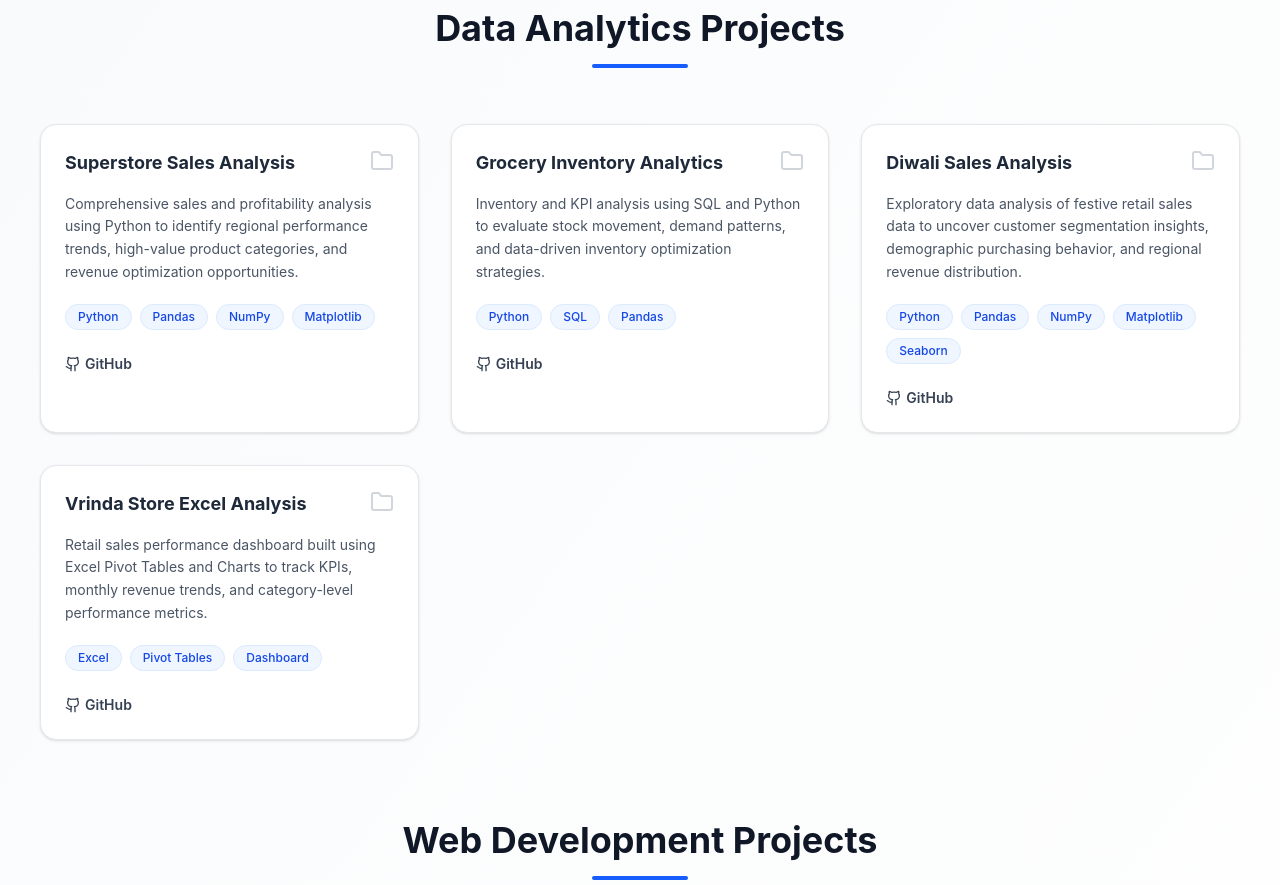
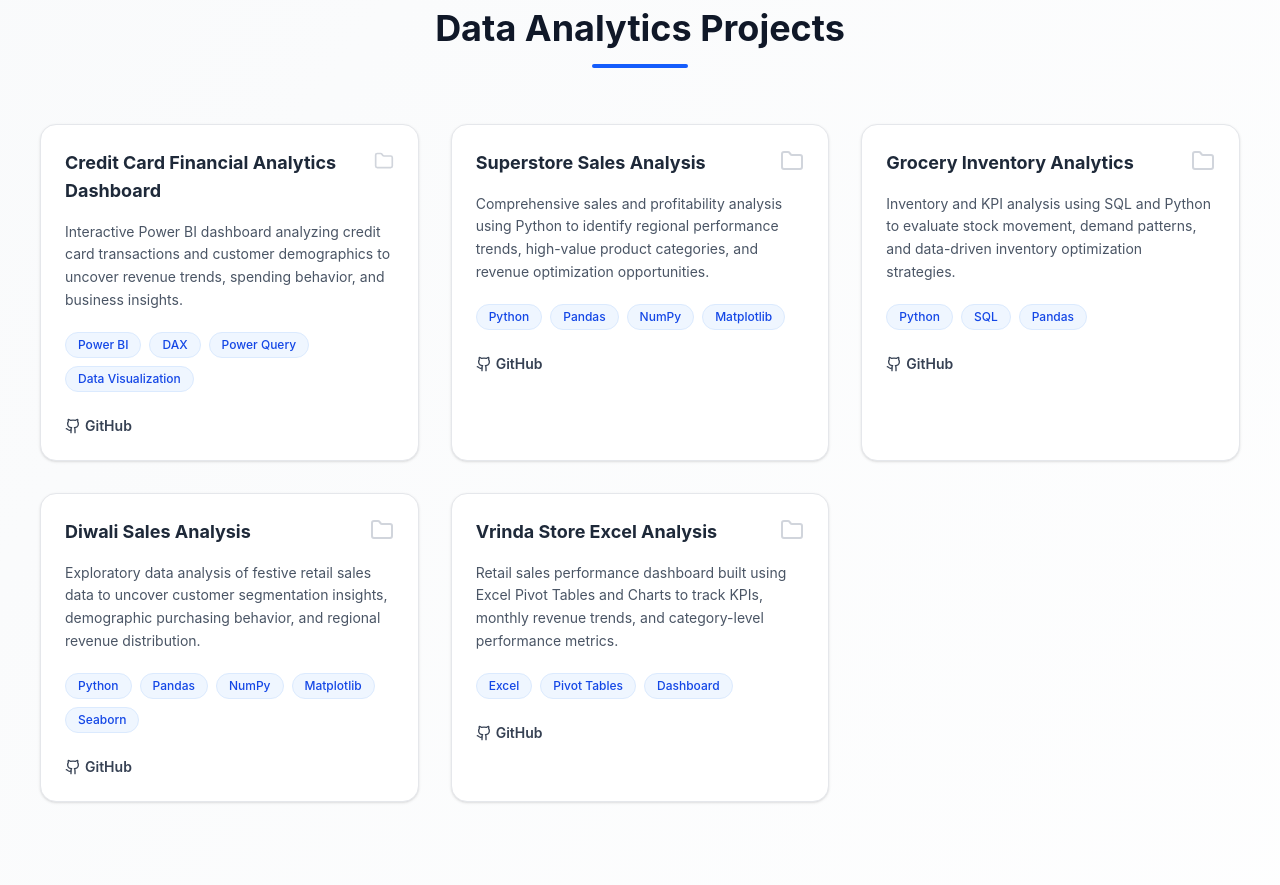
Before and after one commit to CodeByRushi11/rushikesh-portfolio, a React (Vite) app: page / in a window 1280 px wide. Shown: the part 3720-4605 px from the top of the page. Built offline with nearby package versions, Linux system fonts and the light colour scheme.

Commit message:
Updaded Project Component]

```diff
--- a/src/components/Projects.jsx
+++ b/src/components/Projects.jsx
@@ -142,6 +142,14 @@ import { Github, ExternalLink, Folder } from "lucide-react";
 
 function Projects() {
   const analyticsProjects = [
+    {
+      title: "Credit Card Financial Analytics Dashboard",
+      description:
+        "Interactive Power BI dashboard analyzing credit card transactions and customer demographics to uncover revenue trends, spending behavior, and business insights.",
+      github:
+        "https://github.com/CodeByRushi11/credit-card-financial-analytics-dashboard",
+      tech: ["Power BI", "DAX", "Power Query", "Data Visualization"],
+    },
     {
       title: "Superstore Sales Analysis",
       description:
```
